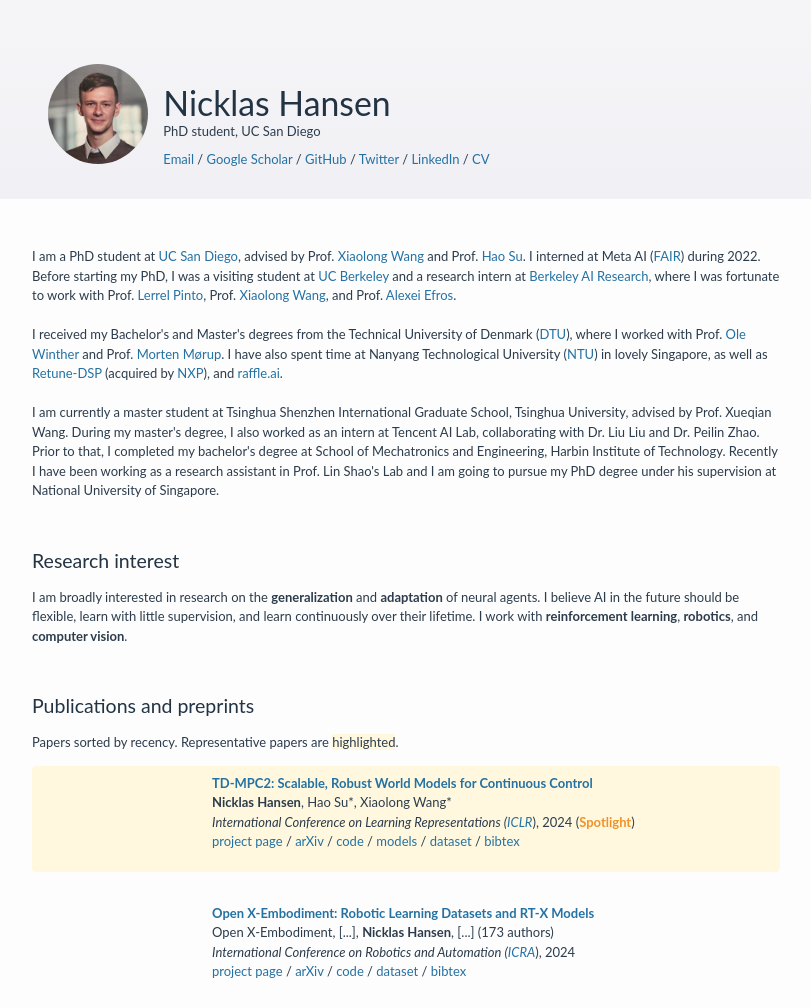
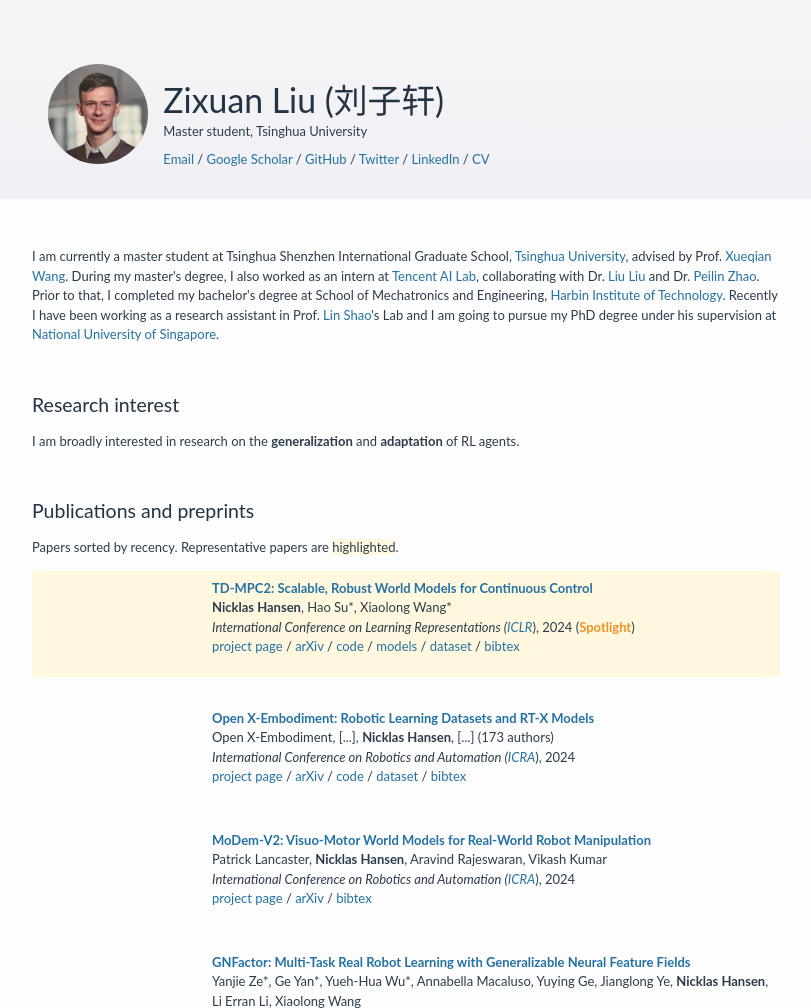
Before and after one commit to Panda-Shawn/Panda-Shawn-v1.0.github.io, a plain HTML site: page index.html in a window 1280 px wide. Shown: the top 1008 px of the page, without its empty margins (234-1045 px from the left). Drawn offline with Linux system fonts and the light colour scheme.

Commit message:
Update index.html

```diff
--- a/index.html
+++ b/index.html
@@ -19,10 +19,10 @@
         <div class="header-profile-picture"></div>
         <div class="header-text">
             <div class="header-name">
-                <h1>Nicklas Hansen</h1>
+                <h1>Zixuan Liu (刘子轩)</h1>
             </div>
             <div class="header-subtitle">
-                PhD student, UC San Diego
+                Master student, Tsinghua University
             </div>
             <div class="header-links">
                 <a class="btn" href="#contact">Email</a> /
@@ -38,20 +38,16 @@
 <div class="content" style="padding-bottom: 64px;">
     <div>
         <p>
-            I am a PhD student at <a href="https://ucsd.edu/">UC San Diego</a>, advised by Prof. <a href="https://xiaolonw.github.io/">Xiaolong Wang</a> and Prof. <a href="https://cseweb.ucsd.edu/~haosu/">Hao Su</a>. I interned at Meta AI (<a href="https://ai.facebook.com/">FAIR</a>) during 2022.
-            Before starting my PhD, I was a visiting student at <a href="https://www.berkeley.edu/">UC Berkeley</a> and a research intern at <a href="https://bair.berkeley.edu/">Berkeley AI Research</a>, where I was fortunate to work with Prof. <a href="https://cs.nyu.edu/~lp91/#">Lerrel Pinto</a>, Prof. <a href="https://xiaolonw.github.io/">Xiaolong Wang</a>, and Prof. <a href="https://people.eecs.berkeley.edu/~efros/">Alexei Efros</a>.<br/><br/>
-            I received my Bachelor's and Master's degrees from the Technical University of Denmark (<a href="https://www.dtu.dk/english">DTU</a>), where I worked with Prof. <a href="https://olewinther.github.io/">Ole Winther</a> and Prof. <a href="https://scholar.google.dk/citations?user=RQonsgMAAAAJ&hl=en">Morten M&oslash;rup</a>.
-            I have also spent time at Nanyang Technological University (<a href="https://www.ntu.edu.sg">NTU</a>) in lovely Singapore, as well as <a href="https://www.retune-dsp.com/">Retune-DSP</a> (acquired by <a href="https://www.nxp.com/">NXP</a>), and <a href="https://www.raffle.ai/">raffle.ai</a>.<br/><br/>
-            I am currently a master student at Tsinghua Shenzhen International Graduate School, Tsinghua University, advised by Prof. Xueqian Wang.
-	    During my master's degree, I also worked as an intern at Tencent AI Lab, collaborating with Dr. Liu Liu and Dr. Peilin Zhao.
-	    Prior to that, I completed my bachelor's degree at School of Mechatronics and Engineering, Harbin Institute of Technology.
-	    Recently I have been working as a research assistant in Prof. Lin Shao's Lab and I am going to pursue my PhD degree under his supervision at National University of Singapore.
+            I am currently a master student at Tsinghua Shenzhen International Graduate School, <a href="https://www.tsinghua.edu.cn/en/">Tsinghua University</a>, advised by Prof. <a href="https://www.sigs.tsinghua.edu.cn/wxq/main.htm">Xueqian Wang</a>.
+	    During my master's degree, I also worked as an intern at <a href="https://ai.tencent.com/ailab/en/index">Tencent AI Lab</a>, collaborating with Dr. <a href="https://liuliuforph.github.io/">Liu Liu</a> and Dr. <a href="https://peilinzhao.github.io/">Peilin Zhao</a>.
+	    Prior to that, I completed my bachelor's degree at School of Mechatronics and Engineering, <a href="http://en.hit.edu.cn/">Harbin Institute of Technology</a>.
+	    Recently I have been working as a research assistant in Prof. <a href="https://linsats.github.io/">Lin Shao</a>'s Lab and I am going to pursue my PhD degree under his supervision at <a href="https://nus.edu.sg/">National University of Singapore</a>.
 	</p>
     </div>
     <div>
         <h2 class="noselect">Research interest</h2>
         <p>
-            I am broadly interested in research on the <span class="bold">generalization</span> and <span class="bold">adaptation</span> of neural agents. I believe AI in the future should be flexible, learn with little supervision, and learn continuously over their lifetime. I work with <span class="bold">reinforcement learning</span>, <span class="bold">robotics</span>, and <span class="bold">computer vision</span>.
+            I am broadly interested in research on the <span class="bold">generalization</span> and <span class="bold">adaptation</span> of RL agents.
         </p>
     </div>
     <div>
```
